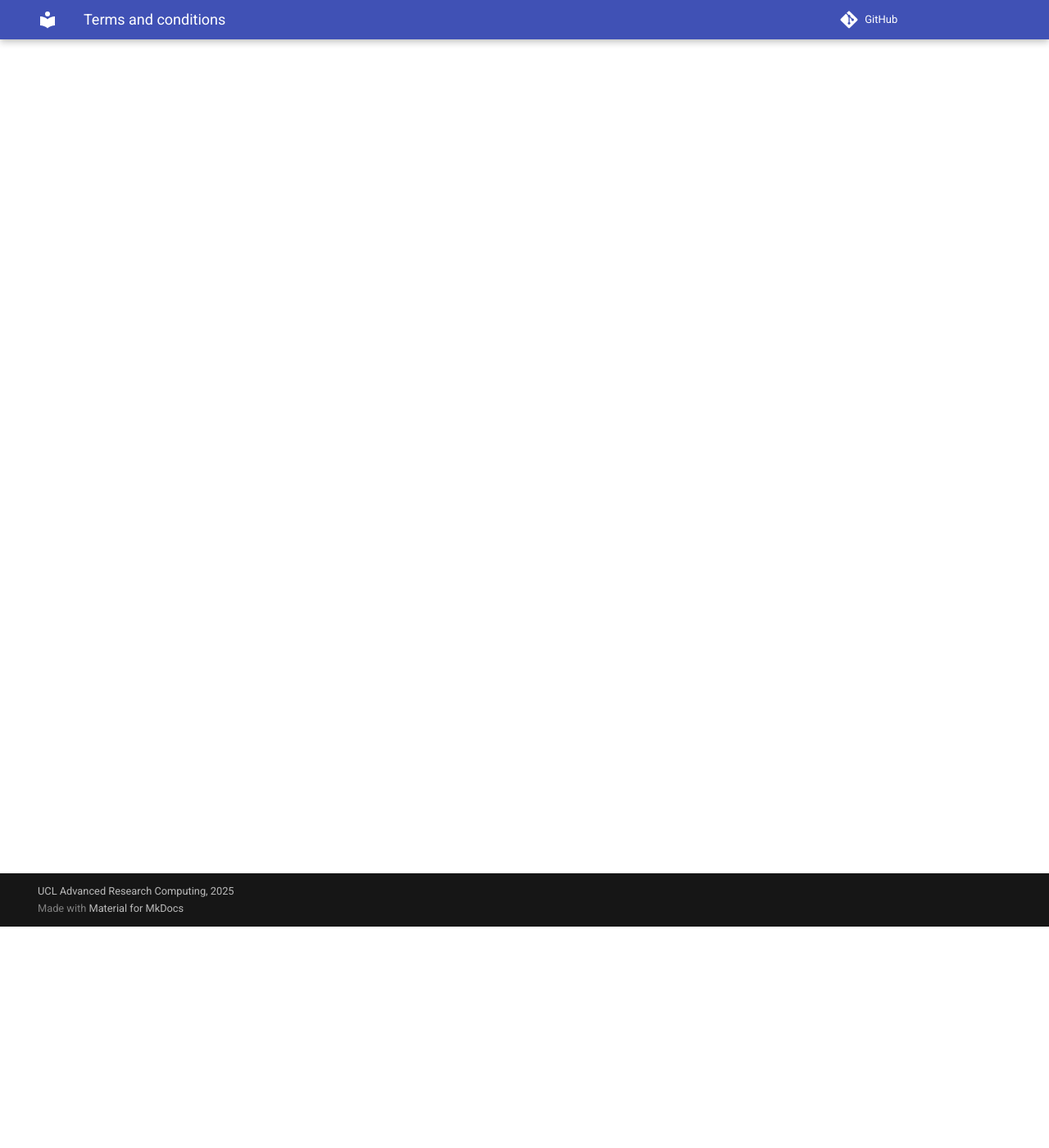
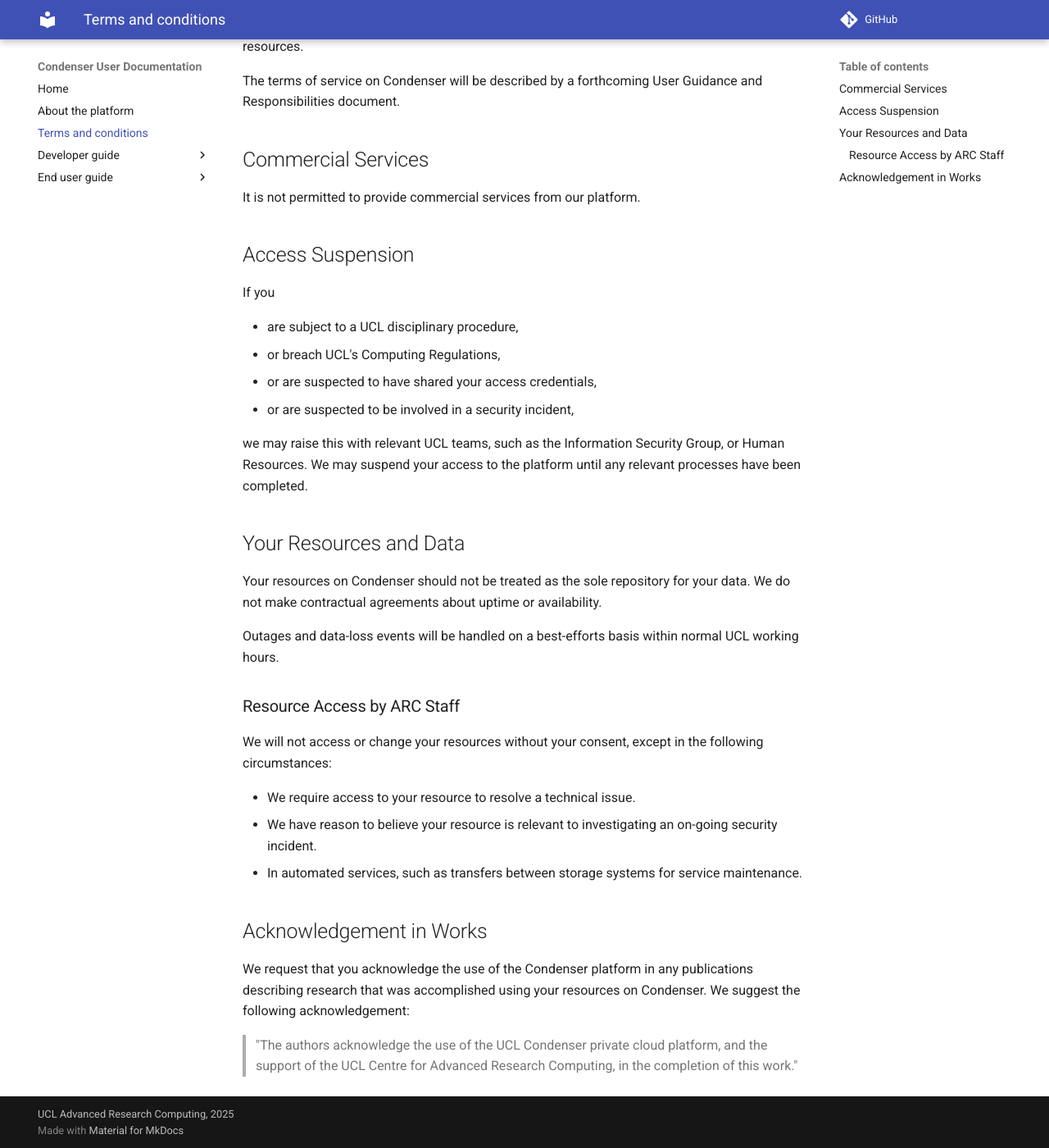
Before and after one commit to UCL-ARC/condenser-mkdocs, an MkDocs documentation site: the page built from docs/terms_and_conditions.md, in a window 1280 px wide and 1400 px high, scrolled down 270 px. Shown: the whole window at 82% size. Built offline with MkDocs 1.6.1 and Material for MkDocs 9.7.7, drawn with Linux system fonts in a browser that asks for light colours; comment, search, counter and statistics services are not loaded; some of the changed text lies outside the part shown.

Commit message:
Initial terms and conditions (#7)
Initial terms and conditions #major

```diff
--- a/docs/terms_and_conditions.md
+++ b/docs/terms_and_conditions.md
@@ -3,3 +3,59 @@
 ---
 
 # Terms and Conditions of Use
+
+All use of the Condenser platform is subject to the general [UCL Computing Regulations](https://www.ucl.ac.uk/information-security/sites/information_security/files/regulations.pdf).
+
+The following terms also apply to the use of Condenser.
+
+Condenser is a private cloud platform on which you may deploy virtual computing
+resources such as data volumes and virtual machines. In this document, we refer to
+these as your resources.
+
+The terms of service on Condenser will be described by a forthcoming User Guidance
+and Responsibilities document.
+
+## Commercial Services
+
+It is not permitted to provide commercial services from our platform.
+
+## Access Suspension
+
+If you
+
+- are subject to a UCL disciplinary procedure,
+- or breach UCL's Computing Regulations,
+- or are suspected to have shared your access credentials,
+- or are suspected to be involved in a security incident,
+
+we may raise this with relevant UCL teams, such as the Information Security Group,
+or Human Resources. We may suspend your access to the platform until any relevant
+processes have been completed.
+
+## Your Resources and Data
+
+Your resources on Condenser should not be treated as the sole repository for
+your data. We do not make contractual agreements about uptime or availability.
+
+Outages and data-loss events will be handled on a best-efforts basis within normal
+UCL working hours.
+
+### Resource Access by ARC Staff
+
+We will not access or change your resources without your consent, except in the following
+circumstances:
+
+- We require access to your resource to resolve a technical issue.
+- We have reason to believe your resource is relevant to investigating an on-going
+security incident.
+- In automated services, such as transfers between storage systems for service maintenance.
+
+## Acknowledgement in Works
+
+We request that you acknowledge the use of the Condenser platform in any publications
+describing research that was accomplished using your resources on Condenser. We suggest
+the following acknowledgement:
+
+> "The authors acknowledge the use of the UCL Condenser private cloud platform, and
+> the support of the UCL Centre for Advanced Research Computing, in the completion
+> of this work."
```
